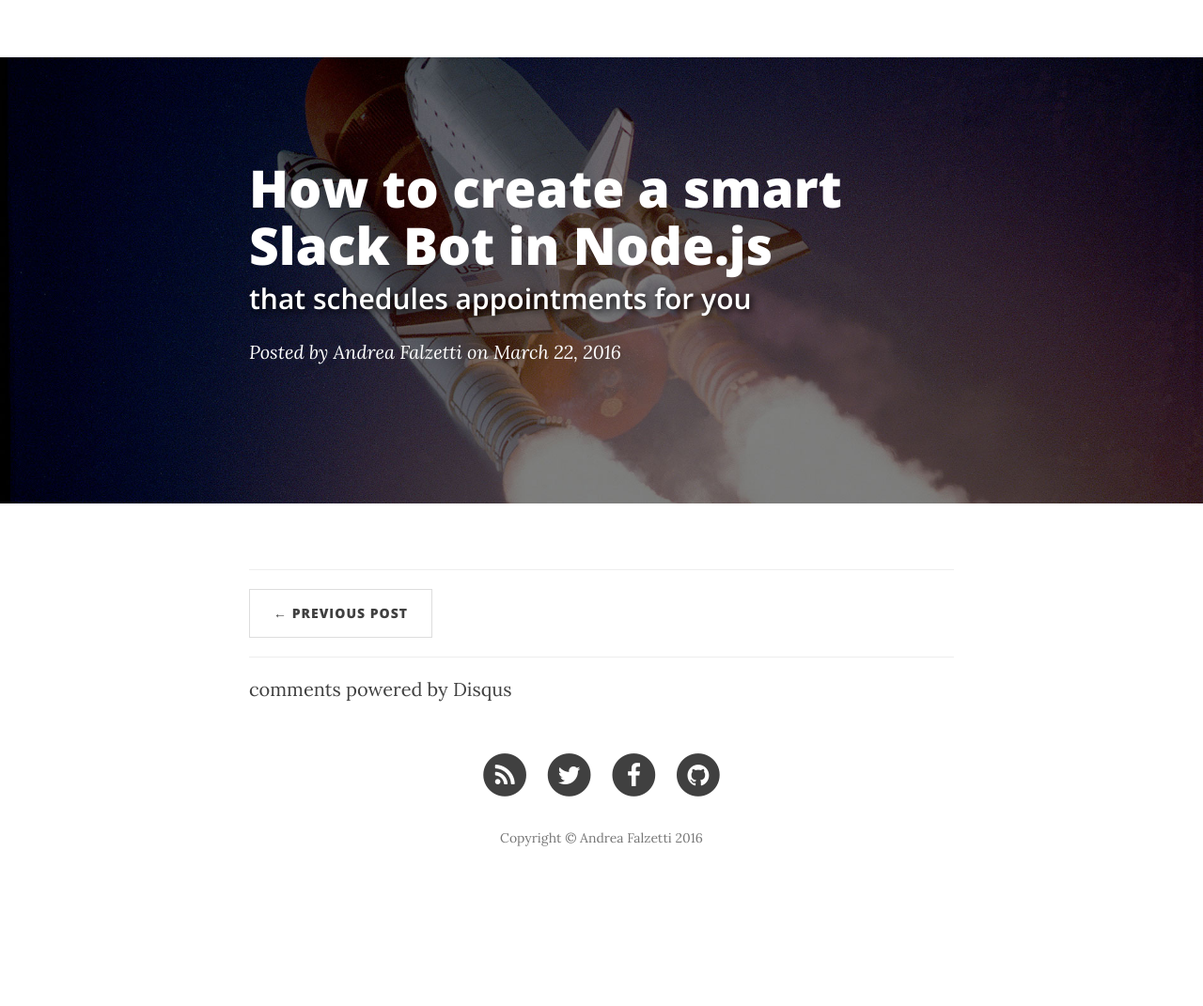
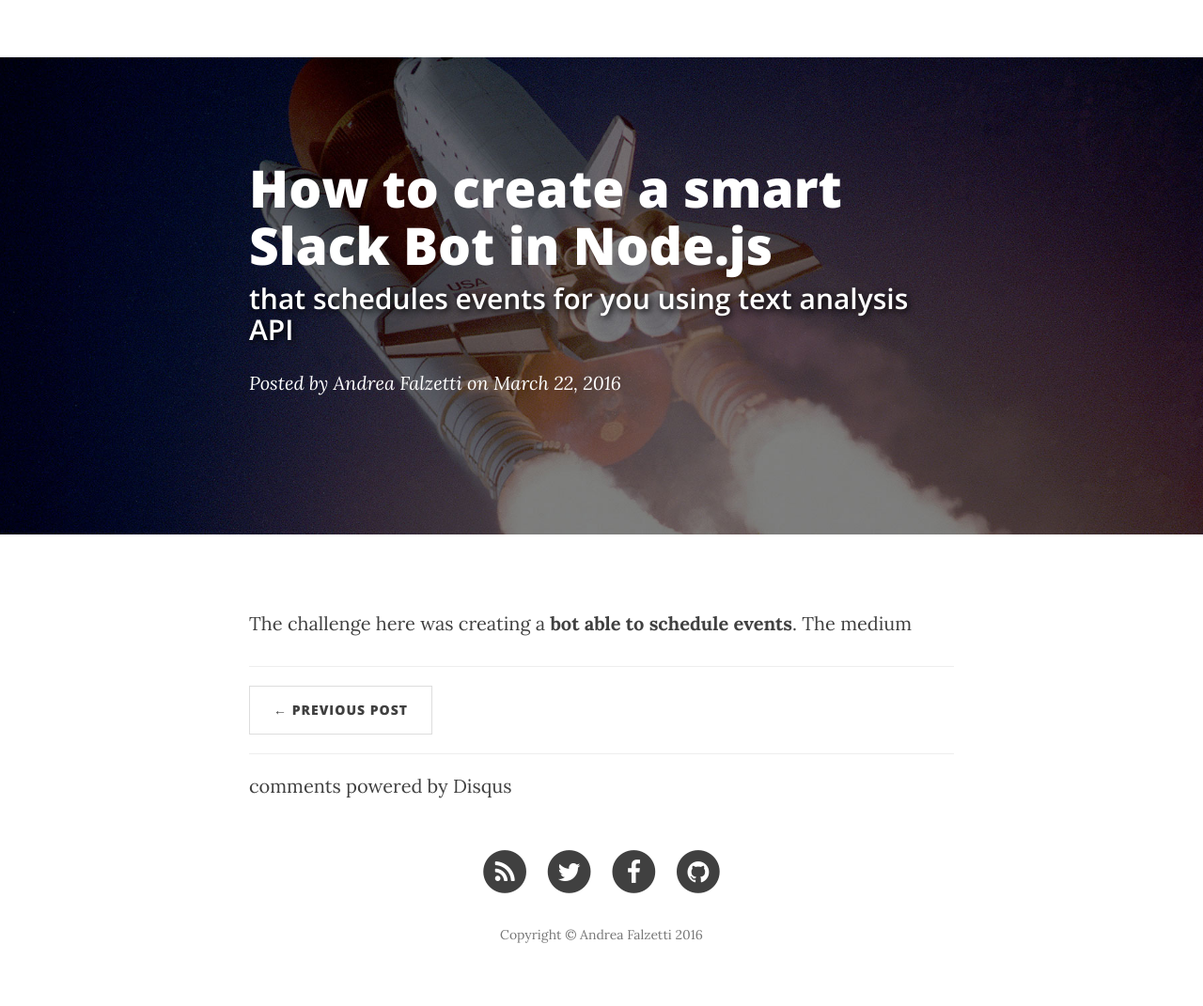
Before and after one commit to andreafalzetti/andreafalzetti.github.io, a Jekyll site: the page built from _posts/2016-04-4-how-to-create-a-smart-slack-bot-in-nodejs.markdown, in a window 1280 px wide. Shown: the whole page at 94% size. Built offline with Jekyll 4.4.1, drawn with Linux system fonts in a browser that asks for light colours; nearby versions of some CDN libraries; comment, search, counter and statistics services are not loaded; before the commit the page ends 968 px from its top, so only the background shows below that.

Commit message:
Adding Drafts

```diff
--- a/_posts/2016-04-4-how-to-create-a-smart-slack-bot-in-nodejs.markdown
+++ b/_posts/2016-04-4-how-to-create-a-smart-slack-bot-in-nodejs.markdown
@@ -2,10 +2,12 @@
 layout: post
 comments: true
 title: 'How to create a smart Slack Bot in Node.js'
-subtitle: 'that schedules appointments for you'
+subtitle: 'that schedules events for you using text analysis API'
 date: 2016-03-22 09:00:00
 categories: blog development
 tags: nodejs caldav slack bot
 author:     "Andrea Falzetti"
 header-img: "img/post-bg-01.jpg"
 ---
+
+The challenge here was creating a **bot able to schedule events**. The medium
```
Also changed, not shown: _drafts/2016-03-26-add-event-caldav-javascript-nodejs.markdown (renamed from _posts/2016-03-26-add-event-caldav-javascript-nodejs.markdown), _drafts/2016-03-26-get-events-from-caldav-javascript-nodejs.markdown (renamed from _posts/2016-03-26-get-events-from-caldav-javascript-nodejs.markdown).
